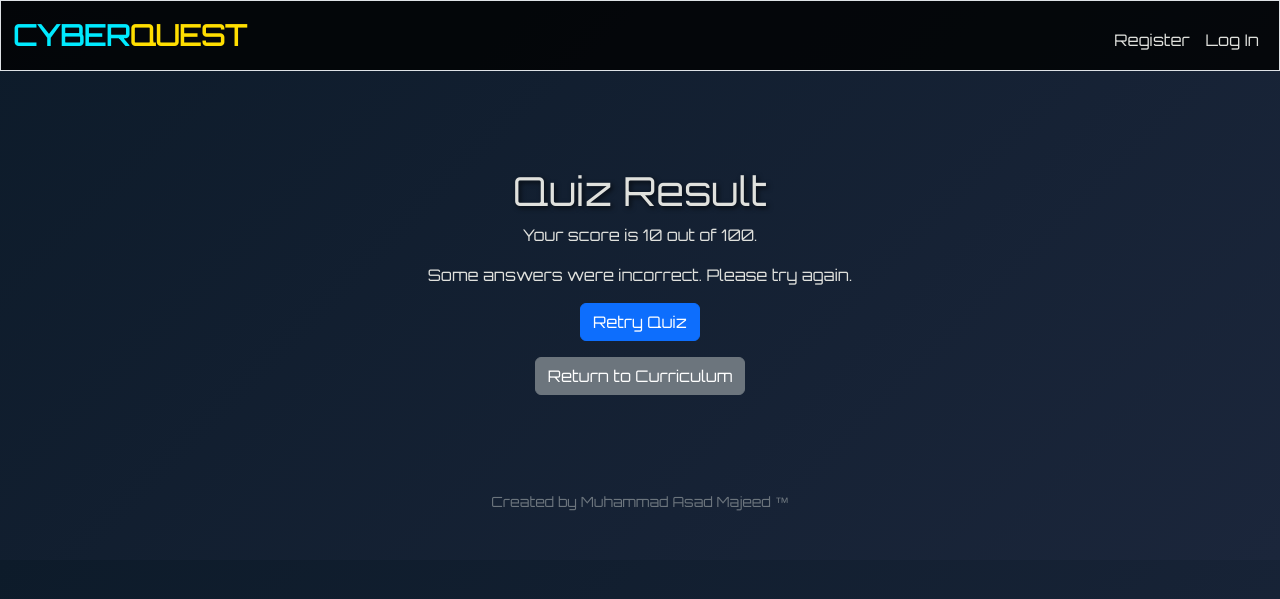
After one commit to asad24-dev/Cyber_Quest, a Flask app: template templates/game_result.html in a window 1280 px wide. The commit adds this page. Shown: the top 599 px of the page. Run offline with Flask 3, Linux system fonts and the light colour scheme; the template is opened without the code that fills it: most values are stand-ins (such as "Sample title", 1, 10 or a date in 2020); some libraries are stand-ins or nearby versions.

Commit message:
game functionality

```diff
--- a/app.py
+++ b/app.py
@@ -29,7 +29,7 @@ db = SQL("sqlite:///scenario1.db")
 def index():
     session.clear()
     """Show portfolio of stocks"""
-    progress = db.execute("SELECT Level FROM users WHERE User_ID = :id", id=session["user_id"])
+    progress = db.execute("SELECT level FROM users WHERE user_ID = :id", id=session["user_id"])
     return render_template("curriculum_1.html", progress = progress)
 
 @app.route("/curriculum")
@@ -43,8 +43,54 @@ def curriculum():
     curriculum_val = rows[0]["Curriculum"]
     progress = db.execute("SELECT ap.article_read FROM articles AS a LEFT JOIN article_progress AS ap ON a.id = ap.article_id AND ap.user_id = ? WHERE a.curriculum = ? AND a.level = ?", user_id, curriculum_val, current_level)
     article_read = (len(progress) == 1 and progress[0]["article_read"] == 1)
+    progress_quiz = db.execute("SELECT game_passed FROM quiz_progress WHERE user_id = ? AND curriculum = ? AND level = ?", user_id, curriculum_val, current_level)
+    quiz_passed = (len(progress_quiz) == 1 and progress_quiz[0]["game_passed"] == 1)
+    return render_template("curriculum_1.html", level=current_level, curriculum=curriculum_val, article_read = article_read, quiz_passed = quiz_passed)
 
-    return render_template("curriculum_1.html", level=current_level, curriculum=curriculum_val, article_read = article_read)
+@app.route("/game/<int:level>", methods=["GET", "POST"])
+@login_required
+def game(level):
+    user_id = session["user_id"]
+    # Retrieve user's curriculum from their record
+    # Retrieve user's curriculum from the users table.
+    rows = db.execute("SELECT Curriculum FROM users WHERE User_ID = ?", user_id)
+    if len(rows) != 1:
+        return apology("User not found", 403)
+    curriculum_val = rows[0]["Curriculum"]
+
+    # Retrieve quiz questions for the given curriculum and level.
+    questions = db.execute("SELECT * FROM quiz_questions WHERE curriculum = ? AND level = ?",
+                        curriculum_val, level)
+    # (Optionally, you might want to check if questions is empty and handle that case.)
+
+    if request.method == "POST":
+        score = 0
+        total = len(questions)
+        wrong = []  # store question ids for which the answer was wrong.
+
+        # Loop over questions and check each answer from the submitted form.
+        for q in questions:
+            ans = request.form.get("question_" + str(q["id"]))
+            if ans is not None and int(ans) == q["correct_option"]:
+                score += (1 / total) * 100
+                progress = db.execute("SELECT * FROM quiz_progress WHERE user_id = ? AND curriculum = ? AND level = ?", user_id, curriculum_val, level)
+                if len(progress) == 0:
+                    db.execute("INSERT INTO quiz_progress (user_id, curriculum, level, game_passed) VALUES (?, ?, ?, 1)", user_id, curriculum_val, level)
+                else:
+                    db.execute("UPDATE quiz_progress SET game_passed = 1 WHERE user_id = ? AND curriculum = ? AND level = ?", user_id, curriculum_val, level)
+            else:
+                wrong.append(q["id"])
+
+        # Always return a response. If score calculation is done, render the result page.
+        return render_template("game_result.html", level=level, score=score, total=total, wrong=wrong)
+
+    elif request.method == "GET":
+        # For GET method, render the quiz page.
+        return render_template("game.html", level=level, quiz_questions=questions)
+
+    # As a fallback, if neither GET nor POST (should not happen normally), return an error.
+    return apology("Invalid request method", 400)
+
 
 @app.route("/article/<int:level>", methods=["GET", "POST"])
 @login_required
--- /dev/null
+++ b/templates/game_result.html
@@ -0,0 +1,21 @@
+{% extends "layout.html" %}
+
+{% block title %}
+    Article for Level {{ level }}
+{% endblock %}
+
+{% block main %}
+<div class="container my-5">
+    <h1 class="!text-neutral-a12" level="1" node="[object Object]">Quiz Result</h1>
+    <p class="!text-neutral-a12" node="[object Object]">Your score is {{ score }} out of 100.</p>
+    {% if score == 100 %}
+        <p class="!text-neutral-a12" node="[object Object]">Excellent! You passed the quiz.</p>
+    {% else %}
+        <p class="!text-neutral-a12" node="[object Object]">Some answers were incorrect. Please try again.</p>
+        <a href="{{ url_for('game', level=level) }}" class="!text-neutral-a12 btn btn-primary" node="[object Object]">Retry Quiz</a>
+    {% endif %}
+    <br>
+    <a href="{{ url_for('curriculum') }}" class="!text-neutral-a12 btn btn-secondary mt-3" node="[object Object]">Return to Curriculum</a>
+</div>
+
+{% endblock %}
```
Also changed, not shown: templates/curriculum_1.html (+7 -2 lines), templates/game.html (added, +38 -0 lines), scenario1.db, 2 other files.
